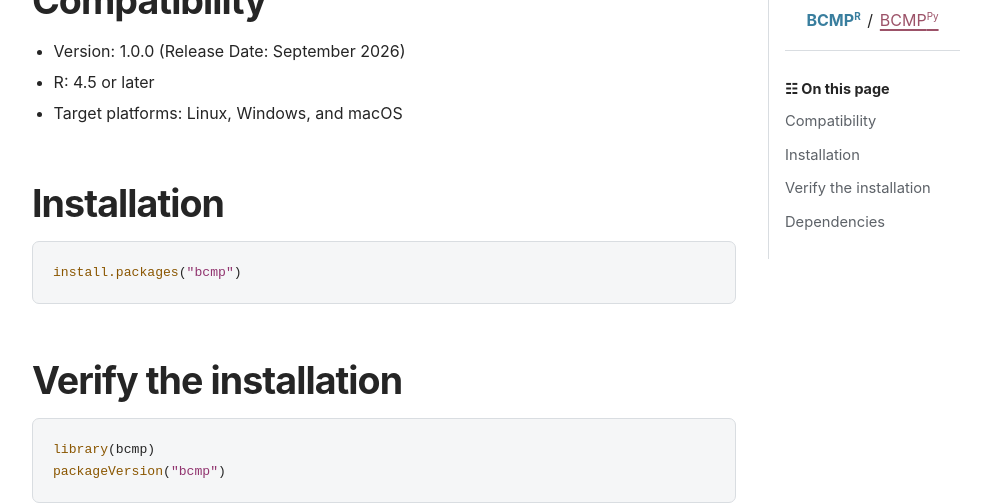
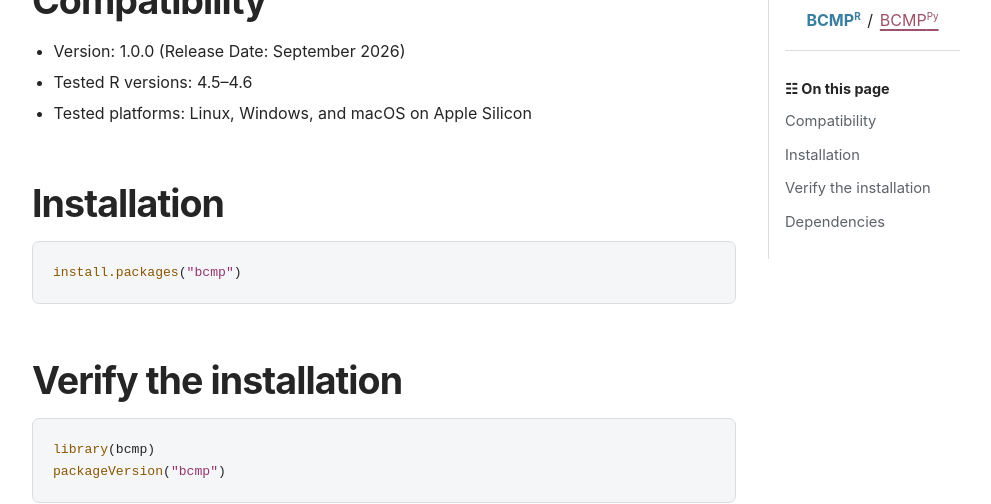
Before and after one commit to Guan-Pujun/bcmp-r, a plain HTML site: page docs/installation.html in a window 1280 px wide. Shown: the part 306-810 px from the top of the page, without its empty margins (144-1135 px from the left). Drawn offline with Linux system fonts and the light colour scheme.

Commit message:
Clarify tested R versions and platforms (#4)
Co-authored-by: Guan Pujun <22362480+Guan-Pujun@users.noreply.github.com>

```diff
--- a/docs/installation.html
+++ b/docs/installation.html
@@ -4,7 +4,7 @@
 <header class="topbar"><div class="shell"><div class="identity"><a class="brand" href="index.html">BCMP</a><span class="manual-current">R</span></div><nav class="nav" aria-label="Manual"><a href="index.html">Home</a><a href="method.html">Method</a><a aria-current="page" href="installation.html">Installation</a><a href="api.html">API</a><a href="output.html">Output</a><a href="citation.html">Citation</a><a href="vignette.html">Vignette</a></nav><button class="theme-toggle" type="button" data-theme-toggle aria-label="Switch to dark mode" title="Switch to dark mode"><span class="theme-toggle__icon" aria-hidden="true">☾</span><span class="theme-toggle__label">Dark</span></button></div></header>
 <div class="manual-layout shell"><main class="prose">
   <section class="page-heading"><h1>Installation</h1></section>
-  <h2 id="compatibility">Compatibility</h2><ul><li>Version: 1.0.0 (Release Date: September 2026)</li><li>R: 4.5 or later</li><li>Target platforms: Linux, Windows, and macOS</li></ul>
+  <h2 id="compatibility">Compatibility</h2><ul><li>Version: 1.0.0 (Release Date: September 2026)</li><li>Tested R versions: 4.5–4.6</li><li>Tested platforms: Linux, Windows, and macOS on Apple Silicon</li></ul>
   <h2 id="install-from-cran">Installation</h2><pre><code>install.packages("bcmp")</code></pre>
   <h2 id="verify-the-installation">Verify the installation</h2>
   <pre><code>library(bcmp)
```
